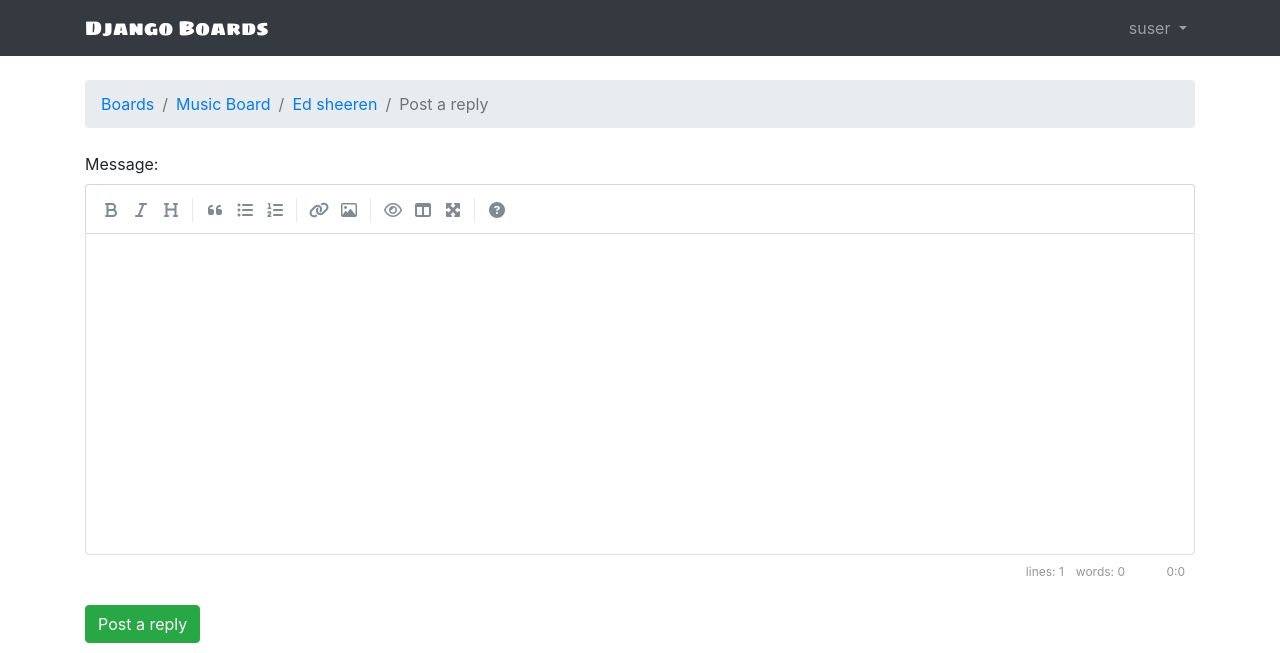
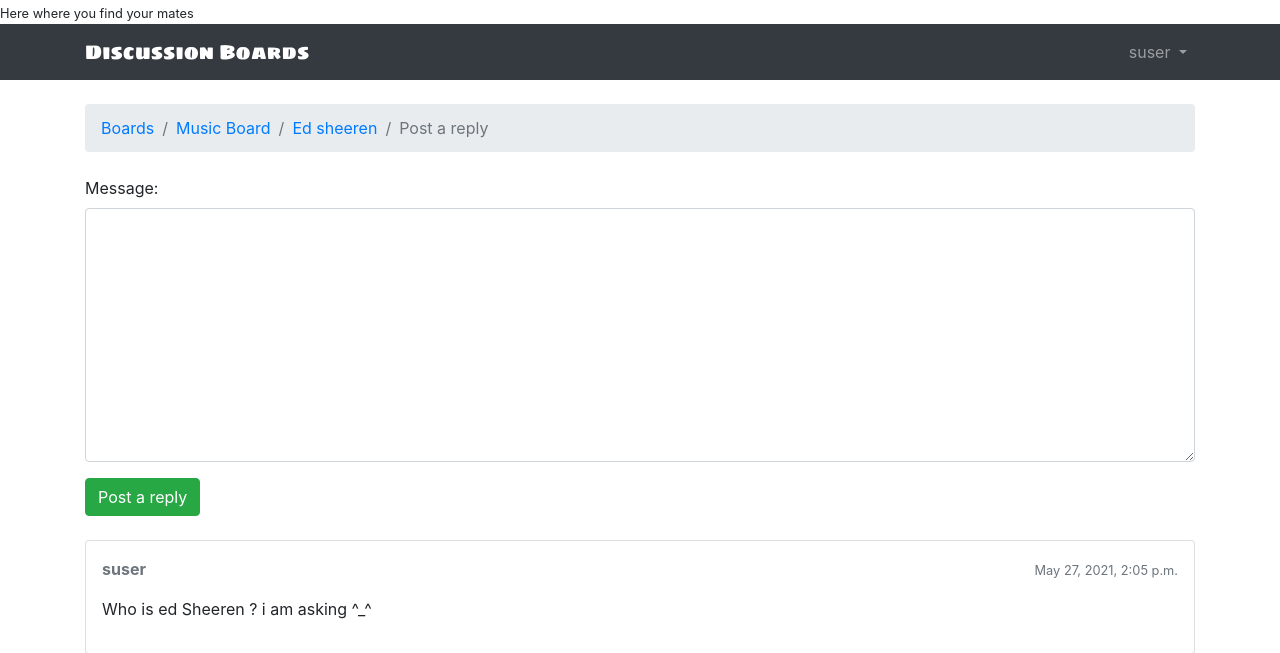
Before and after one commit to amd-nsr/d-boards, a Django app: page /boards/2/topics/2/reply/ in a window 1280 px wide. Shown: the top 653 px of the page. Run offline with Django 3.2, Linux system fonts and the light colour scheme; a user stored in the database is signed in; data comes from the database, SQL or seed files in the repository; some libraries are stand-ins or nearby versions.

Commit message:
templates edit

```diff
--- a/templates/base.html
+++ b/templates/base.html
@@ -3,7 +3,8 @@
 <html>
   <head>
     <meta charset="utf-8">
-    <title>{% block title %}Django Boards{% endblock %}</title>
+    <title>{% block title %}Discussion Boards{% endblock %}</title>
+    <small>Here where you find your mates</small>
     <link rel="preconnect" href="https://fonts.gstatic.com">
     <link href="https://fonts.googleapis.com/css2?family=Sigmar+One&display=swap" rel="stylesheet">
     <link rel="stylesheet" href="{% static 'css/app.css' %}">
@@ -15,7 +16,7 @@
   {% block body %}
   <nav class="navbar navbar-expand-sm navbar-dark bg-dark">
     <div class="container">
-      <a class="navbar-brand" href="{% url 'home' %}">Django Boards</a>
+      <a class="navbar-brand" href="{% url 'home' %}">Discussion Boards</a>
       <button class="navbar-toggler" type="button" data-toggle="collapse" data-target="#mainMenu" aria-controls="mainMenu" aria-expanded="false" aria-label="Toggle navigation">
         <span class="navbar-toggler-icon"></span>
       </button>
```
Also changed, not shown: templates/reply_topic.html (+1 -8 lines).
